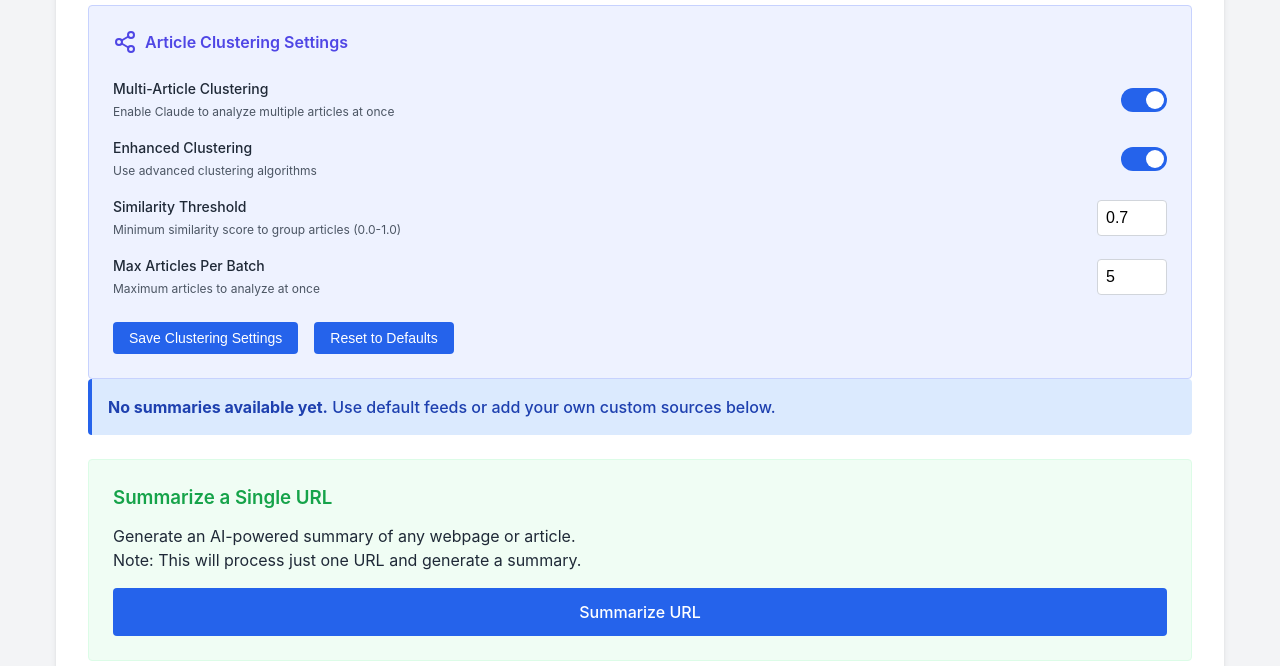
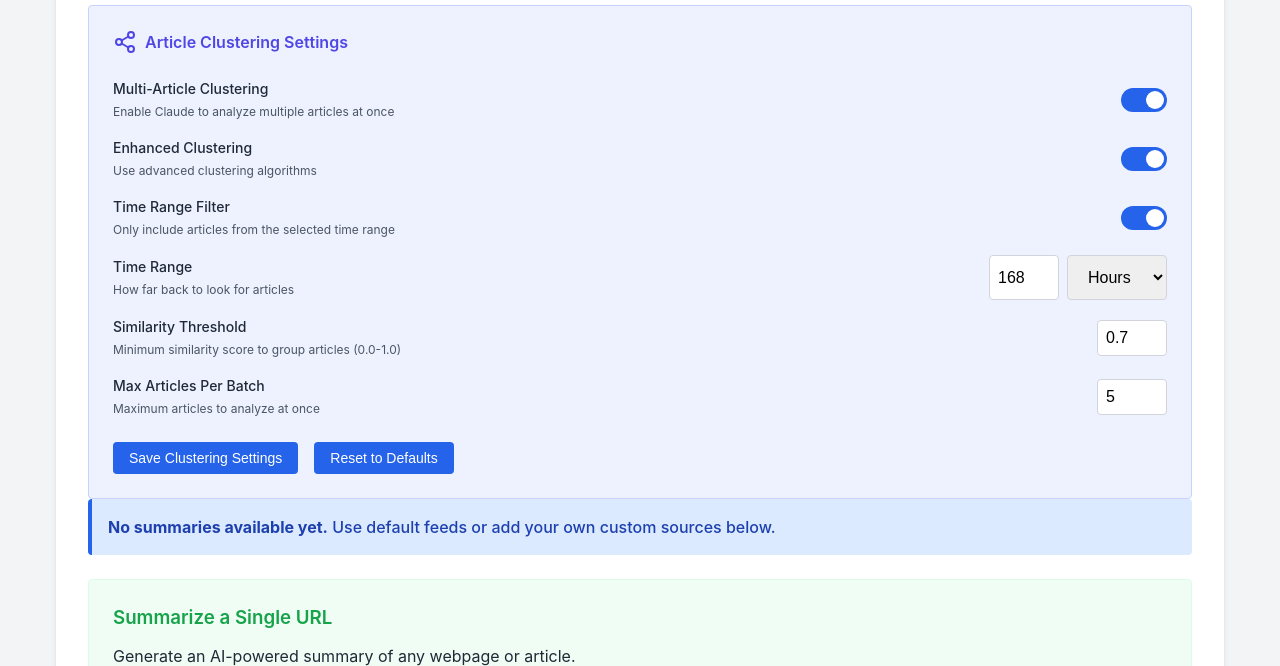
Before and after one commit to tcarmody/rss-reader, a Flask app: page / in a window 1280 px wide. Shown: the part 665-1331 px from the top of the page. Run offline with Flask 2, Linux system fonts and the light colour scheme; parts of the project's set-up code (start-up, migrations or seed data) failed here and were passed over.

Commit message:
Added improved time filtering

```diff
--- a/server.py
+++ b/server.py
@@ -66,12 +66,15 @@ latest_data = {
     'raw_clusters': []  # Store the raw clusters for debugging
 }
 
-# Default clustering settings
+# Default clustering settings - Updated with time range settings
 DEFAULT_CLUSTERING_SETTINGS = {
     'enable_multi_article': True,
     'similarity_threshold': 0.7,
     'max_articles_per_batch': 5,
-    'use_enhanced_clustering': True
+    'use_enhanced_clustering': True,
+    'time_range_enabled': True,  # New setting
+    'time_range_value': 168,     # Default to 7 days (168 hours)
+    'time_range_unit': 'hours'   # Can be 'hours', 'days', 'weeks', or 'months'
 }
 
 def setup_summarization_engine(max_workers=3):
@@ -329,6 +332,9 @@ def update_clustering_settings():
     clustering_settings['enable_multi_article'] = request.form.get('enable_multi_article') == 'on'
     clustering_settings['use_enhanced_clustering'] = request.form.get('use_enhanced_clustering') == 'on'
 
+    # Add time range settings
+    clustering_settings['time_range_enabled'] = request.form.get('time_range_enabled') == 'on'
+
     # Parse numeric values with error handling
     try:
         similarity = float(request.form.get('similarity_threshold', 0.7))
@@ -343,6 +349,17 @@ def update_clustering_settings():
     except (ValueError, TypeError):
         # Keep existing value on error
         pass
+
+    try:
+        time_value = int(request.form.get('time_range_value', 168))
+        clustering_settings['time_range_value'] = max(1, time_value)
+    except (ValueError, TypeError):
+        # Keep existing value on error
+        pass
+
+    time_unit = request.form.get('time_range_unit', 'hours')
+    if time_unit in ['hours', 'days', 'weeks', 'months']:
+        clustering_settings['time_range_unit'] = time_unit
 
     # Store updated settings in session
     session['clustering_settings'] = clustering_settings
@@ -401,6 +418,29 @@ def refresh_feeds():
 
         # Get clustering settings
         clustering_settings = get_clustering_settings()
+
+        # Calculate time range in hours
+        if clustering_settings.get('time_range_enabled', False):
+            time_value = clustering_settings.get('time_range_value', 168)
+            time_unit = clustering_settings.get('time_range_unit', 'hours')
+
+            # Convert to hours
+            if time_unit == 'days':
+                time_range_hours = time_value * 24
+            elif time_unit == 'weeks':
+                time_range_hours = time_value * 24 * 7
+            elif time_unit == 'months':
+                time_range_hours = time_value * 24 * 30
+            else:  # hours
+                time_range_hours = time_value
+
+            # Set environment variable for the clustering module
+            os.environ['TIME_RANGE_HOURS'] = str(time_range_hours)
+            logging.info(f"Time range filter enabled: {time_value} {time_unit} ({time_range_hours} hours)")
+        else:
+            # Disable time filtering
+            os.environ['TIME_RANGE_HOURS'] = '0'
+            logging.info("Time range filter disabled")
 
         # Set environment variables for clustering options
         os.environ['ENABLE_MULTI_ARTICLE_CLUSTERING'] = 'true' if clustering_settings['enable_multi_article'] else 'false'
@@ -736,7 +776,8 @@ def debug_feeds():
         },
         'environment': {
             'paywall_bypass': os.environ.get('ENABLE_PAYWALL_BYPASS', 'false'),
-            'clustering': os.environ.get('ENABLE_MULTI_ARTICLE_CLUSTERING', 'true')
+            'clustering': os.environ.get('ENABLE_MULTI_ARTICLE_CLUSTERING', 'true'),
+            'time_range_hours': os.environ.get('TIME_RANGE_HOURS', '0')
         }
     })
 
@@ -775,6 +816,7 @@ if __name__ == '__main__':
             os.environ['MIN_SIMILARITY_THRESHOLD'] = '0.7'
             os.environ['MAX_ARTICLES_PER_BATCH'] = '5'
             os.environ['USE_ENHANCED_CLUSTERING'] = 'true'
+            os.environ['TIME_RANGE_HOURS'] = '0'
 
             logging.info("Initialization completed successfully")
         except Exception as e:
--- a/templates/welcome.html
+++ b/templates/welcome.html
@@ -118,6 +118,33 @@
                 <input type="checkbox" name="use_enhanced_clustering" {% if clustering_settings.use_enhanced_clustering %}checked{% endif %}>
                 <span class="toggle-slider"></span>
               </label>
+            </div>
+
+            <div class="setting-row">
+              <div>
+                <div class="setting-name">Time Range Filter</div>
+                <div class="setting-description">Only include articles from the selected time range</div>
+              </div>
+              <label class="toggle-switch">
+                <input type="checkbox" name="time_range_enabled" {% if clustering_settings.time_range_enabled %}checked{% endif %}>
+                <span class="toggle-slider"></span>
+              </label>
+            </div>
+
+            <div class="setting-row" {% if not clustering_settings.time_range_enabled %}style="display: none;"{% endif %} id="timeRangeOptions">
+              <div>
+                <div class="setting-name">Time Range</div>
+                <div class="setting-description">How far back to look for articles</div>
+              </div>
+              <div style="display: flex; gap: 0.5rem;">
+                <input type="number" name="time_range_value" class="form-input-number" value="{{ clustering_settings.time_range_value }}" min="1" style="max-width: 70px;">
+                <select name="time_range_unit" class="form-input" style="max-width: 100px;">
+                  <option value="hours" {% if clustering_settings.time_range_unit == 'hours' %}selected{% endif %}>Hours</option>
+                  <option value="days" {% if clustering_settings.time_range_unit == 'days' %}selected{% endif %}>Days</option>
+                  <option value="weeks" {% if clustering_settings.time_range_unit == 'weeks' %}selected{% endif %}>Weeks</option>
+                  <option value="months" {% if clustering_settings.time_range_unit == 'months' %}selected{% endif %}>Months</option>
+                </select>
+              </div>
             </div>
 
             <div class="setting-row">
@@ -257,6 +284,18 @@
     forms.forEach(form => {
       form.addEventListener('submit', updateHiddenFields);
     });
+
+    // Handle time range options visibility
+    document.addEventListener('DOMContentLoaded', function() {
+      const timeRangeEnabled = document.querySelector('input[name="time_range_enabled"]');
+      const timeRangeOptions = document.getElementById('timeRangeOptions');
+
+      if (timeRangeEnabled) {
+        timeRangeEnabled.addEventListener('change', function() {
+          timeRangeOptions.style.display = this.checked ? 'flex' : 'none';
+        });
+      }
+    });
   </script>
 </body>
 </html>
```
Also changed, not shown: main.py (+52 -1 lines), reader.py (+84 -1 lines), templates/feed-summary.html (+47 -0 lines).
